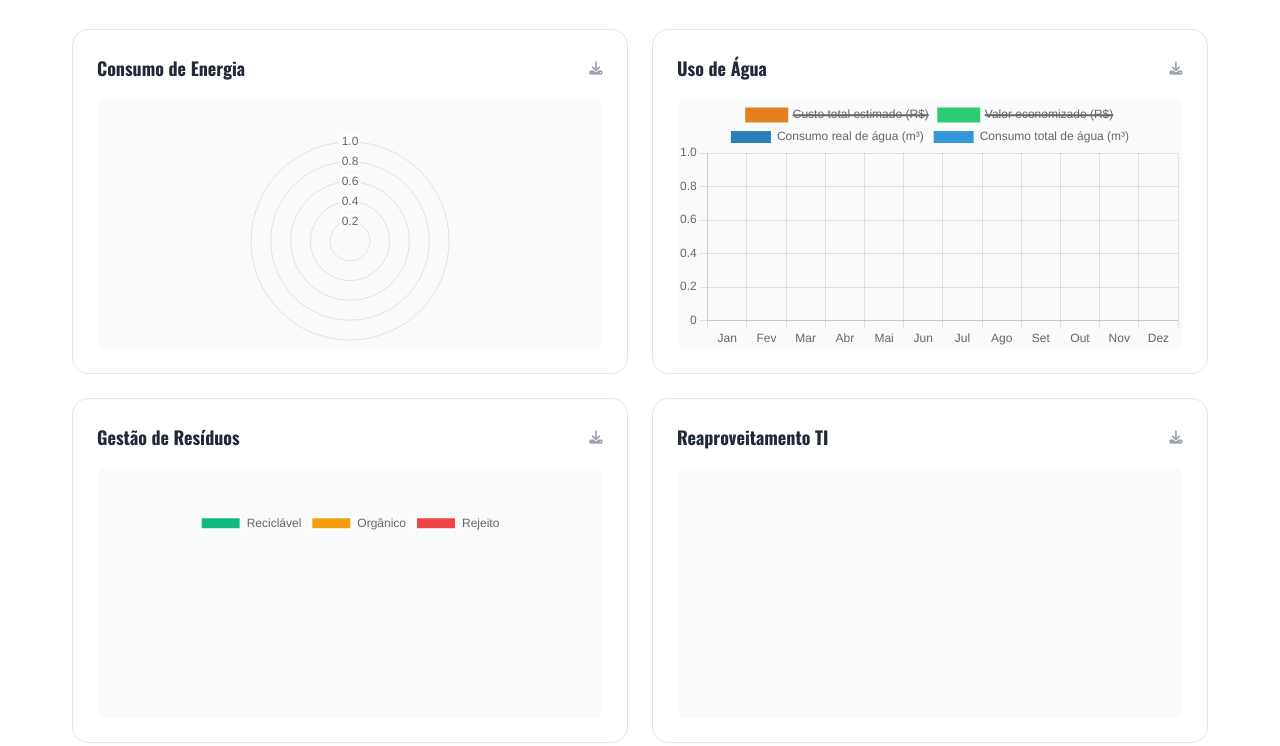
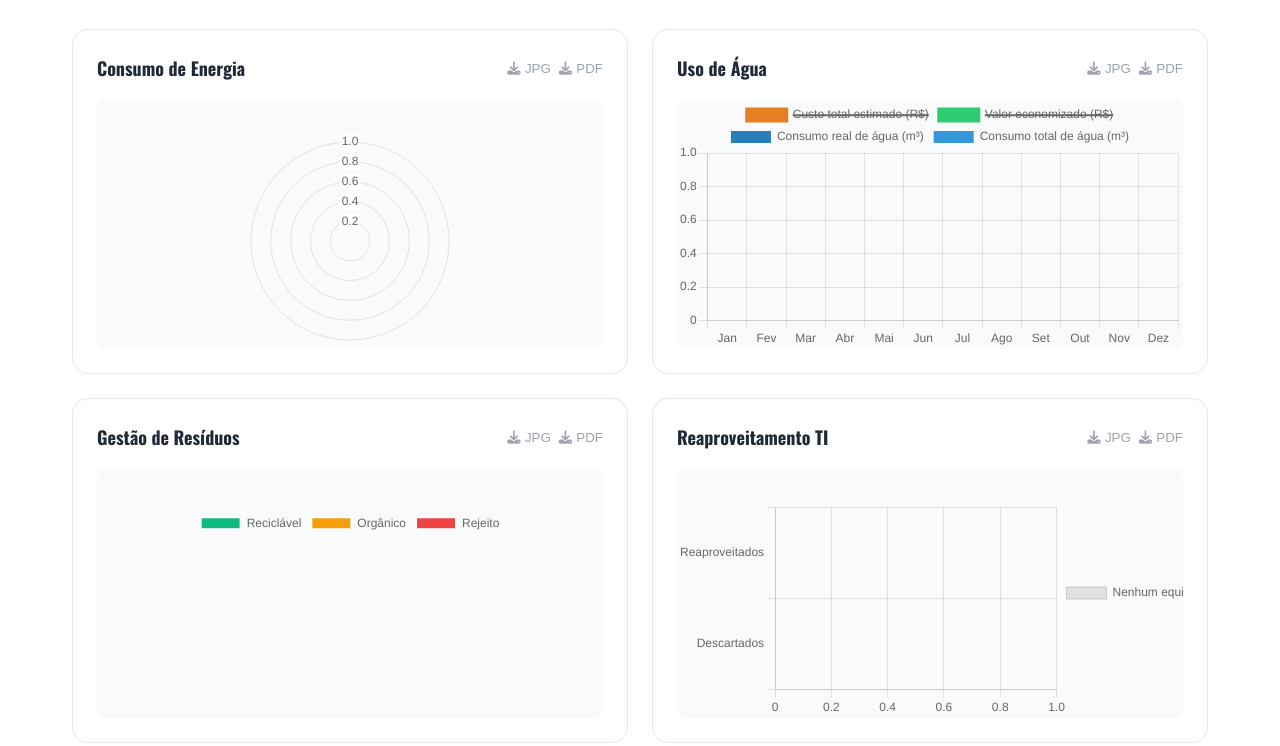
Before and after one commit to victorgute/TCC_Start-Tech-2025, a plain HTML site: page html/ferramentas.html in a window 1280 px wide. Shown: the part 1836-2582 px from the top of the page. Drawn offline with nearby package versions, Linux system fonts and the light colour scheme; a web font is replaced by a local one.

Commit message:
criação dos botões de download no html

```diff
--- a/css/ferramentas-style.css
+++ b/css/ferramentas-style.css
@@ -367,7 +367,12 @@
   color: #1f2937;
 }
 
-.btn-download {
+.download-buttons {
+  display: flex;
+  gap: 0.5rem;
+}
+
+.btn-PDF, .btn-JPG {
   background: none;
   border: none;
   cursor: pointer;
--- a/html/ferramentas.html
+++ b/html/ferramentas.html
@@ -72,7 +72,8 @@
       <!-- O código das calculadoras continua o mesmo -->
       <div class="container">
         <h2>Calculadoras de Sustentabilidade</h2>
-        <p class="subtitle">Monitore e calcule o impacto ambiental da sua empresa com ferramentas precisas e atualizadas.</p>
+        <p class="subtitle">Monitore e calcule o impacto ambiental da sua empresa com ferramentas precisas e
+          atualizadas.</p>
 
         <div class="tabs-container">
           <div class="tabs">
@@ -397,9 +398,16 @@
           <div class="chart-card">
             <div class="chart-header">
               <h4>Consumo de Energia</h4>
-              <button class="btn-download">
-                <i class="fas fa-download"></i>
+
+              <div class="download-buttons">
+                <button class="btn-JPG" data-type="jpg" title="Baixar JPG">
+                  <i class="fas fa-download"></i> JPG
                 </button>
+
+                <button class="btn-PDF" data-type="pdf" title="Baixar PDF">
+                  <i class="fas fa-download"></i> PDF
+                </button>
+              </div>
             </div>
 
             <div class="chart-container">
@@ -410,9 +418,16 @@
           <div class="chart-card">
             <div class="chart-header">
               <h4>Uso de Água</h4>
-              <button class="btn-download">
-                <i class="fas fa-download"></i>
+
+              <div class="download-buttons">
+                <button class="btn-JPG" data-type="jpg" title="Baixar JPG">
+                  <i class="fas fa-download"></i> JPG
                 </button>
+
+                <button class="btn-PDF" data-type="pdf" title="Baixar PDF">
+                  <i class="fas fa-download"></i> PDF
+                </button>
+              </div>
             </div>
 
             <div class="chart-container">
@@ -422,9 +437,16 @@
           <div class="chart-card">
             <div class="chart-header">
               <h4>Gestão de Resíduos</h4>
-              <button class="btn-download">
-                <i class="fas fa-download"></i>
+
+              <div class="download-buttons">
+                <button class="btn-JPG" data-type="jpg" title="Baixar JPG">
+                  <i class="fas fa-download"></i> JPG
                 </button>
+
+                <button class="btn-PDF" data-type="pdf" title="Baixar PDF">
+                  <i class="fas fa-download"></i> PDF
+                </button>
+              </div>
             </div>
 
             <div class="chart-container">
@@ -434,9 +456,16 @@
           <div class="chart-card">
             <div class="chart-header">
               <h4>Reaproveitamento TI</h4>
-              <button class="btn-download">
-                <i class="fas fa-download"></i>
+
+              <div class="download-buttons">
+                <button class="btn-JPG" data-type="jpg" title="Baixar JPG">
+                  <i class="fas fa-download"></i> JPG
                 </button>
+
+                <button class="btn-PDF" data-type="pdf" title="Baixar PDF">
+                  <i class="fas fa-download"></i> PDF
+                </button>
+              </div>
             </div>
 
             <div class="chart-container">
@@ -467,7 +496,8 @@
     <div class="footer-container">
       <div class="footer-col about">
         <img src="../img/logo-nome.png" alt="SustainDash Logo" class="footer-logo">
-        <p>Plataforma completa para monitoramento e gestão de indicadores ESG. Dados que viram ação para um futuro sustentável.</p>
+        <p>Plataforma completa para monitoramento e gestão de indicadores ESG. Dados que viram ação para um futuro
+          sustentável.</p>
 
         <div class="contact-info">
           <p><i class="fas fa-envelope"></i> contato@sustaindash.com</p>
--- a/js/scriptDashboard/initDashboards.js
+++ b/js/scriptDashboard/initDashboards.js
@@ -139,7 +139,13 @@ export function initDashboards() {
       type: 'bar',
       data: {
         labels: ['Reaproveitados', 'Descartados'],
-        datasets: []
+        datasets: [{
+          label: 'Nenhum equipamento selecionado',
+          data: [0, 0],
+          backgroundColor: 'rgba(200, 200, 200, 0.5)',
+          borderColor: 'rgba(200, 200, 200, 1)',
+          borderWidth: 1
+        }]
       },
       options: {
         indexAxis: 'y',
```
Lines whose indentation alone changed are shown as unchanged.
